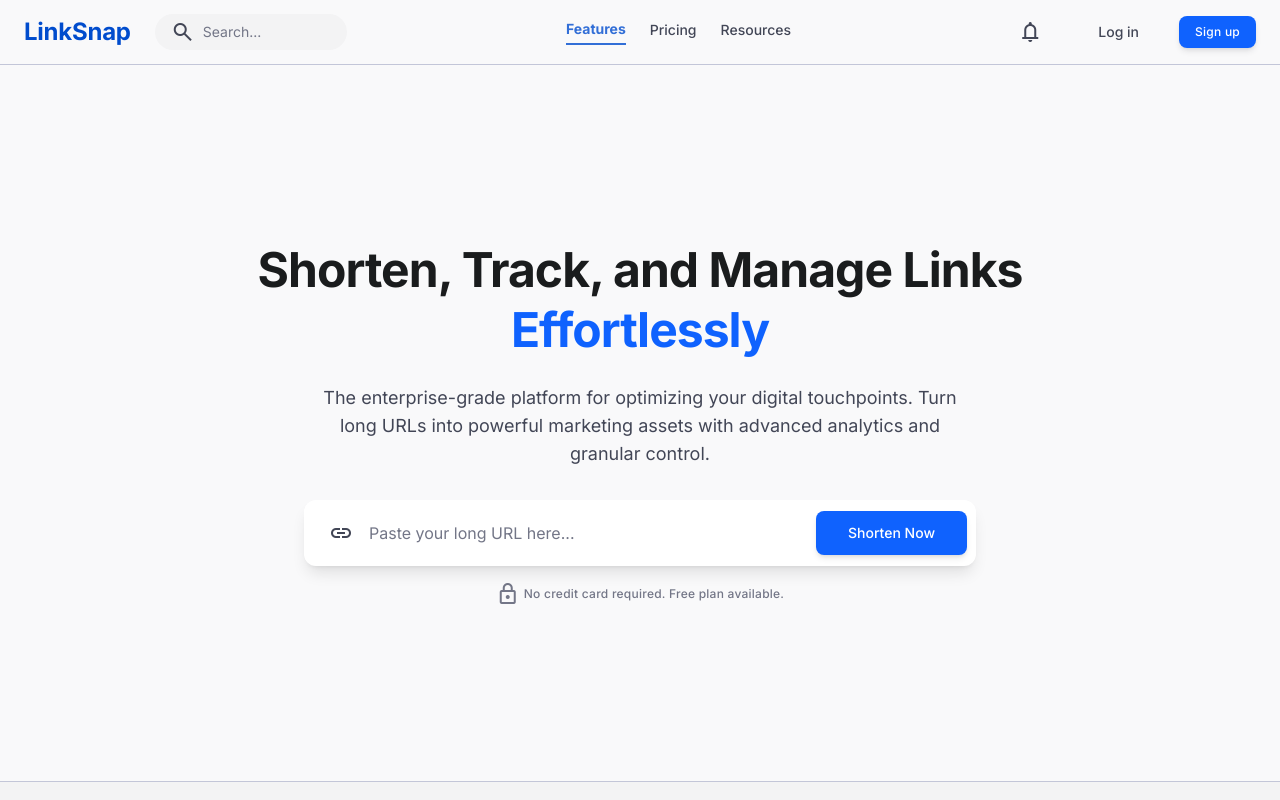
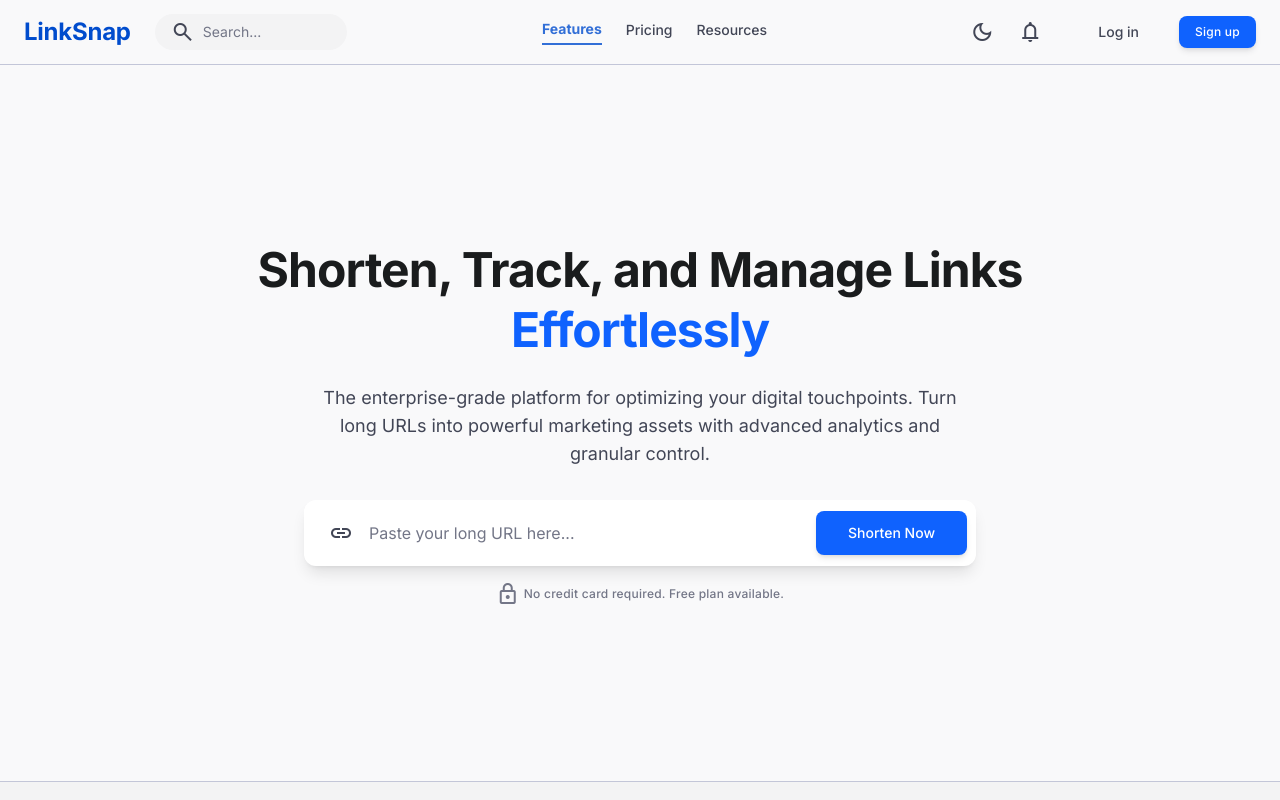
Before and after one commit to pratikkad10/URL-Shortner-Application, a React (Vite) app in the folder client/: page / in a window 1280 px wide. Shown: the top 800 px of the page. Built offline with nearby package versions, Linux system fonts and the light colour scheme.

Commit message:
feat: implemented dark mode functionality

```diff
--- a/client/index.html
+++ b/client/index.html
@@ -7,6 +7,13 @@
     <link href="https://fonts.googleapis.com/css2?family=Inter:wght@400;500;600;700&family=Courier+Prime&display=swap" rel="stylesheet" />
     <link href="https://fonts.googleapis.com/css2?family=Material+Symbols+Outlined:wght,FILL@100..700,0..1&display=swap" rel="stylesheet" />
     <title>LinkSnap | Shorten, Track, and Manage Links Effortlessly</title>
+    <script>
+      if (localStorage.theme === 'dark' || (!('theme' in localStorage) && window.matchMedia('(prefers-color-scheme: dark)').matches)) {
+        document.documentElement.classList.add('dark');
+      } else {
+        document.documentElement.classList.remove('dark');
+      }
+    </script>
   </head>
   <body>
     <div id="root"></div>
--- a/client/src/components/common/Navbar.jsx
+++ b/client/src/components/common/Navbar.jsx
@@ -1,9 +1,28 @@
-import React from 'react';
+import React, { useState, useEffect } from 'react';
 import Button from '../ui/Button';
 import Input from '../ui/Input';
 import IconButton from '../ui/IconButton';
 
 const Navbar = () => {
+    const [isDark, setIsDark] = useState(false);
+
+    useEffect(() => {
+        // Sync state with the class set by the inline script in index.html
+        setIsDark(document.documentElement.classList.contains('dark'));
+    }, []);
+
+    const toggleTheme = () => {
+        if (isDark) {
+            document.documentElement.classList.remove('dark');
+            localStorage.theme = 'light';
+            setIsDark(false);
+        } else {
+            document.documentElement.classList.add('dark');
+            localStorage.theme = 'dark';
+            setIsDark(true);
+        }
+    };
+
     return (
         <header className="bg-surface/80 backdrop-blur-md docked full-width top-0 sticky z-50 border-b border-outline-variant flat no shadows">
             <div className="flex justify-between items-center w-full px-6 max-w-7xl mx-auto h-16">
@@ -30,6 +49,11 @@ const Navbar = () => {
                 </nav>
                 <div className="flex items-center gap-6">
                     <div className="flex items-center gap-2 text-on-surface-variant">
+                        <IconButton
+                            icon={isDark ? "light_mode" : "dark_mode"}
+                            onClick={toggleTheme}
+                            aria-label="Toggle dark mode"
+                        />
                         <IconButton icon="notifications" />
                     </div>
                     <div className="hidden md:flex items-center gap-4">
--- a/client/src/index.css
+++ b/client/src/index.css
@@ -105,9 +105,7 @@
   --text-label-md--font-weight: 500;
 }
 
-@layer base {
-  @media (prefers-color-scheme: dark) {
-    :root {
+:root.dark {
     /* Backgrounds */
     --color-surface: #0b0f19;
     --color-background: #0b0f19;
@@ -157,8 +155,6 @@
     --color-inverse-on-surface: #111827;
     --color-inverse-primary: #2563eb;
 }
-  }
-}
 
 @layer components {
   .glass-panel {
@@ -167,12 +163,10 @@
     border: 1px solid rgba(255, 255, 255, 0.5);
     box-shadow: 0 4px 6px -1px rgb(0 0 0 / 0.05), 0 2px 4px -2px rgb(0 0 0 / 0.05);
   }
-  @media (prefers-color-scheme: dark) {
-    .glass-panel {
+  :root.dark .glass-panel {
     background: rgba(17, 24, 39, 0.7);
     border: 1px solid rgba(255, 255, 255, 0.08);
     box-shadow: 0 4px 6px -1px rgb(0 0 0 / 0.2), 0 2px 4px -2px rgb(0 0 0 / 0.1);
-    }
   }
   .bento-grid {
     display: grid;
```
Lines whose indentation alone changed are shown as unchanged.
